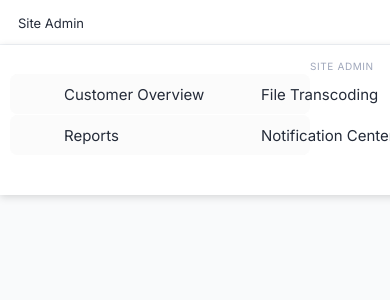
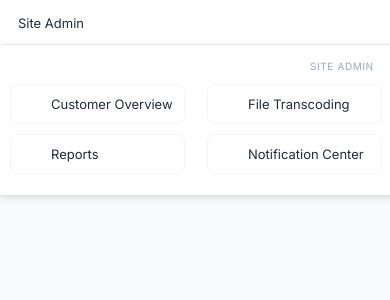
Before and after one commit to MartinFrantisak/task-junior, an Angular app: page / in a window 390 px wide. Shown: the top 300 px of the page. Built offline with nearby package versions, Linux system fonts and the light colour scheme.

Commit message:
Refactored navbar-item component styles

```diff
--- a/src/app/components/navbar-item/navbar-item.component.sass
+++ b/src/app/components/navbar-item/navbar-item.component.sass
@@ -10,6 +10,12 @@
   color: #242b39
   text-decoration: none
 
+.navbar-item__logo
+  position: absolute
+  max-width: 16px
+  max-height: 16px
+  margin: 12px 0 12px 16px
+
 .navbar-item__item--passive
   width: 300px
   height: 40px
@@ -17,7 +23,6 @@
   margin-right: 10px
   margin-bottom: 1px
   border-radius: 8px
-  background-color: #fbfbfb
   display: block
   cursor: pointer
 
@@ -35,3 +40,24 @@
 // hovers
 .navbar-item__item--passive:hover
   background-color: #f1f4f8
+
+// media queries
+@media only screen and (max-width: 414px)
+  .navbar-item__title
+    width: 130px
+    height: 31px
+    margin: 10px 0 10px 40px
+    font-size: 13px
+    display: inline-flex
+
+  .navbar-item__item--passive
+    width: 175px
+    height: 40px
+    margin-top: 10px
+    border: 1px solid #f1f4f8
+    display: table
+
+@media only screen and (max-width: 375px)
+  .navbar-item__item--passive
+    width: 170px
+    height: 40px
```
